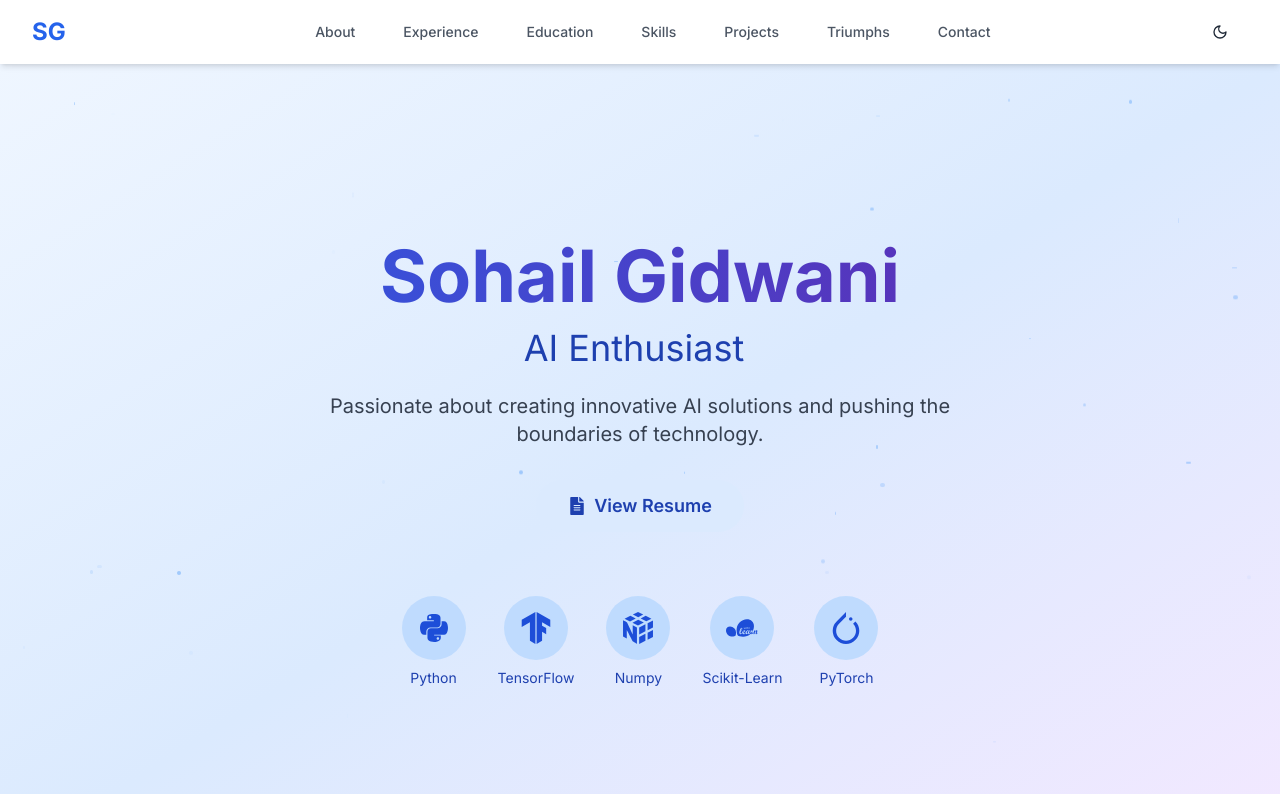
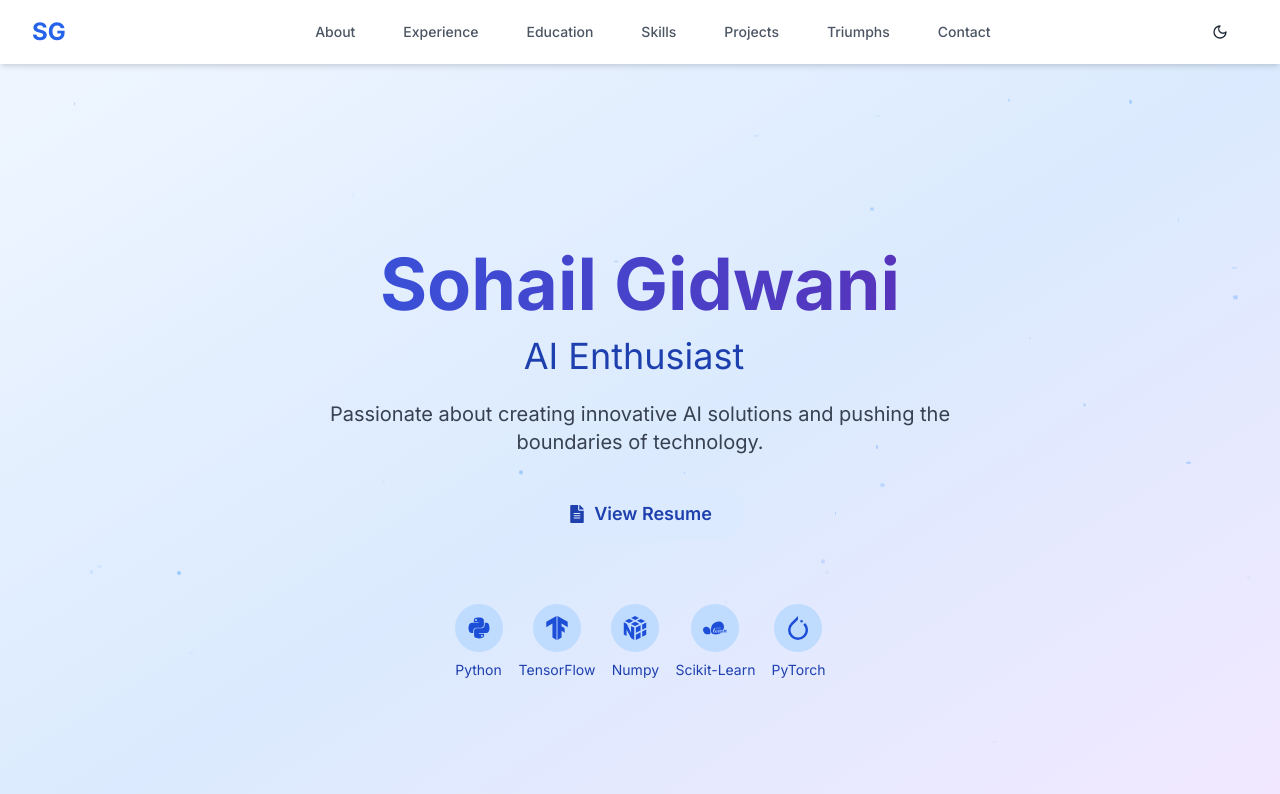
Before and after one commit to SohailGidwani/next-portfolio, a Next.js app: page / in a window 1280 px wide. Shown: the top 794 px of the page. Built offline with nearby package versions, Linux system fonts and the light colour scheme.

Commit message:
Adjust icon width and height on hero section

```diff
--- a/app/components/Hero.tsx
+++ b/app/components/Hero.tsx
@@ -155,7 +155,7 @@ export default function Hero({ setActiveSection }: HeroProps) {
         </motion.div>
 
         <motion.div
-          className="mt-16 flex justify-center items-center space-x-8"
+          className="mt-16 flex justify-center items-center space-x-4"
           initial={{ y: 20, opacity: 0 }}
           animate={{ y: 0, opacity: 1 }}
           transition={{ duration: 0.5, delay: 0.6 }}
@@ -172,10 +172,10 @@ export default function Hero({ setActiveSection }: HeroProps) {
               className="flex flex-col items-center"
               whileHover={{ scale: 1.1 }}
             >
-              <div className={`w-16 h-16 rounded-full flex items-center justify-center mb-2 ${
+              <div className={`w-12 h-12 rounded-full flex items-center justify-center mb-2 ${
                 isDark ? 'bg-blue-700' : 'bg-blue-200'
               }`}>
-                <Icon className={`w-8 h-8 ${isDark ? 'text-blue-200' : 'text-blue-700'}`} />
+                <Icon className={`w-6 h-6 ${isDark ? 'text-blue-200' : 'text-blue-700'}`} />
               </div>
               <span className={`text-sm ${isDark ? 'text-blue-200' : 'text-blue-800'}`}>{name}</span>
             </motion.div>
```
